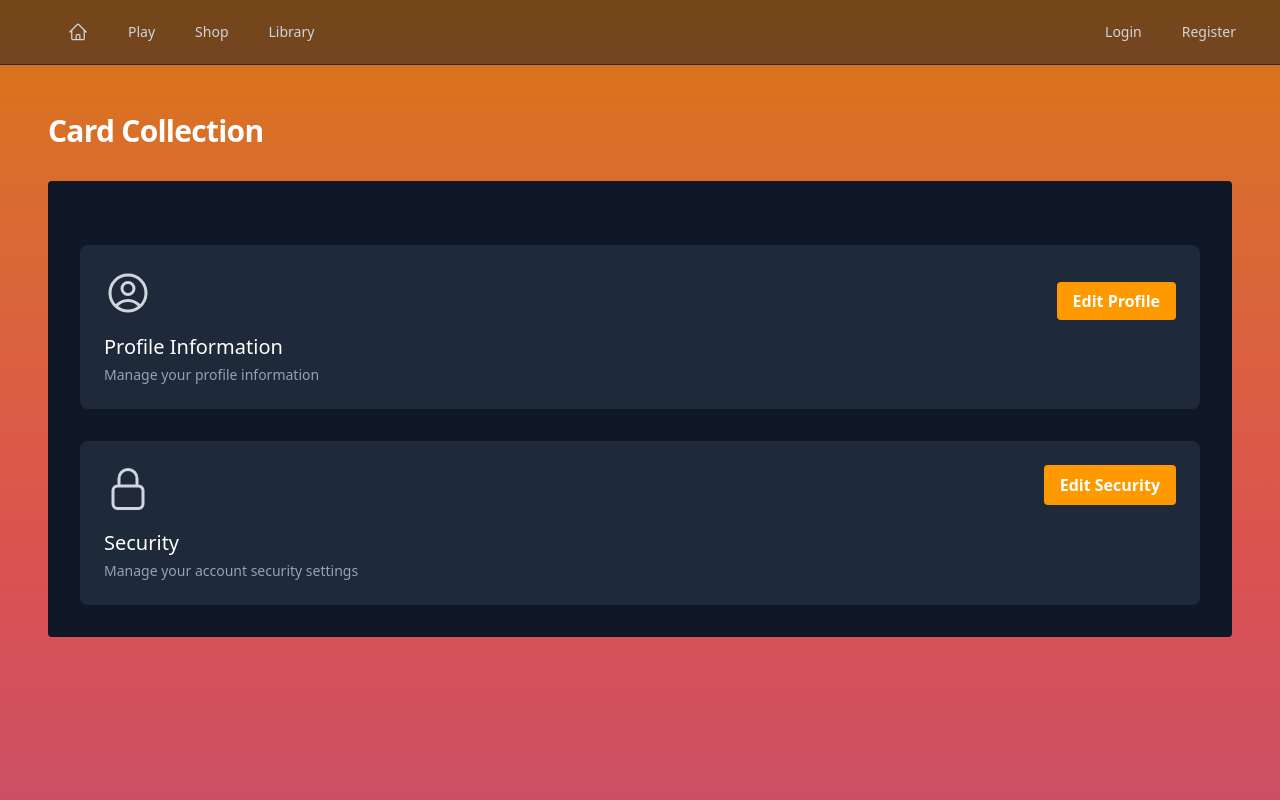
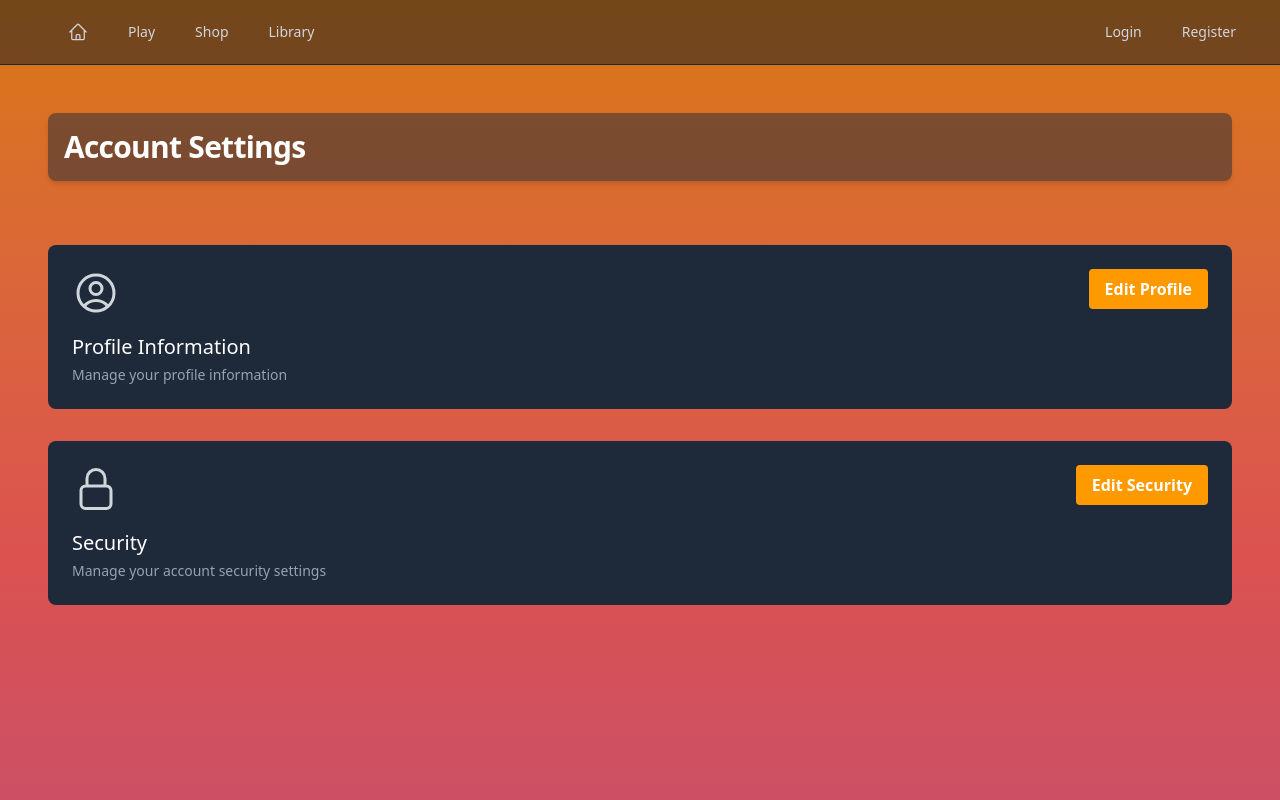
Before and after one commit to jasoncabot/ttelements.com, a React (Vite) app: page /settings in a window 1280 px wide. Shown: the top 800 px of the page. Built offline with nearby package versions, Linux system fonts and the light colour scheme.

Commit message:
updated some styles

```diff
--- a/src/components/AccountSettings.tsx
+++ b/src/components/AccountSettings.tsx
@@ -2,18 +2,20 @@ import { LockClosedIcon, UserCircleIcon } from "@heroicons/react/24/outline";
 import React from "react";
 import { Link } from "react-router";
 
-interface Props {}
-
-const AccountSettings: React.FC<Props> = () => {
+const AccountSettings: React.FC = () => {
   return (
-    <div className="flex min-h-screen w-full flex-col p-4 md:p-12">
-      <h1 className="text-3xl font-bold tracking-tight">Card Collection</h1>
-      <div className="mt-8 rounded bg-gray-900 p-8">
+    <div className="flex min-h-screen w-full flex-col p-4 text-gray-300 md:p-12">
+      <div className="mb-8 flex items-center justify-between rounded-lg bg-gray-800/50 p-4 shadow-md">
+        <h1 className="text-3xl font-bold tracking-tight text-white">
+          Account Settings
+        </h1>
+      </div>
+      <div className="flex flex-col transition-opacity duration-300">
         <div className="mt-5 md:mt-8">
           <div className="rounded-lg bg-gray-800 px-4 py-5 sm:p-6">
             <div className="sm:flex sm:items-start sm:justify-between">
               <div className="text-center sm:text-left">
-                <UserCircleIcon className="mx-auto h-12 w-12 text-gray-300 sm:mx-0 sm:mb-0 sm:mr-3" />
+                <UserCircleIcon className="mx-auto h-12 w-12 text-gray-300 sm:mx-0 sm:mr-3 sm:mb-0" />
                 <h3 className="mt-4 text-lg font-medium text-white sm:text-xl">
                   Profile Information
                 </h3>
@@ -21,10 +23,10 @@ const AccountSettings: React.FC<Props> = () => {
                   Manage your profile information
                 </p>
               </div>
-              <div className="mt-5">
+              <div className="mt-5 sm:mt-0 sm:ml-6 sm:flex sm:flex-shrink-0 sm:items-center">
                 <Link
                   to="/profile"
-                  className="rounded bg-amber-500 px-4 py-2 font-bold text-white hover:bg-amber-600 focus:outline-none focus:ring-2 focus:ring-amber-400 focus:ring-offset-2"
+                  className="rounded bg-amber-500 px-4 py-2 font-bold text-white hover:bg-amber-600 focus:ring-2 focus:ring-amber-400 focus:ring-offset-2 focus:outline-none"
                 >
                   Edit Profile
                 </Link>
@@ -37,7 +39,7 @@ const AccountSettings: React.FC<Props> = () => {
           <div className="rounded-lg bg-gray-800 px-4 py-5 sm:p-6">
             <div className="sm:flex sm:items-start sm:justify-between">
               <div className="text-center sm:text-left">
-                <LockClosedIcon className="mx-auto h-12 w-12 text-gray-300 sm:mx-0 sm:mb-0 sm:mr-3" />
+                <LockClosedIcon className="mx-auto h-12 w-12 text-gray-300 sm:mx-0 sm:mr-3 sm:mb-0" />
                 <h3 className="mt-4 text-lg font-medium text-white sm:text-xl">
                   Security
                 </h3>
@@ -45,10 +47,10 @@ const AccountSettings: React.FC<Props> = () => {
                   Manage your account security settings
                 </p>
               </div>
-              <div className="mt-5 sm:ml-6 sm:mt-0 sm:flex sm:flex-shrink-0 sm:items-center">
+              <div className="mt-5 sm:mt-0 sm:ml-6 sm:flex sm:flex-shrink-0 sm:items-center">
                 <Link
                   to="/settings/security"
-                  className="rounded bg-amber-500 px-4 py-2 font-bold text-white hover:bg-amber-600 focus:outline-none focus:ring-2 focus:ring-amber-400 focus:ring-offset-2"
+                  className="rounded bg-amber-500 px-4 py-2 font-bold text-white hover:bg-amber-600 focus:ring-2 focus:ring-amber-400 focus:ring-offset-2 focus:outline-none"
                 >
                   Edit Security
                 </Link>
--- a/src/components/GameOptions.tsx
+++ b/src/components/GameOptions.tsx
@@ -4,9 +4,14 @@ import {
   Label,
   Radio,
   RadioGroup,
-  Switch
+  Switch,
 } from "@headlessui/react";
-import { FaceFrownIcon } from "@heroicons/react/24/outline";
+import {
+  ArrowsRightLeftIcon,
+  DocumentIcon,
+  FaceFrownIcon,
+  UserIcon
+} from "@heroicons/react/24/outline";
 import { ChevronDoubleRightIcon } from "@heroicons/react/24/solid";
 import { SyntheticEvent, useEffect, useState } from "react";
 import { useNavigate } from "react-router";
@@ -366,9 +371,12 @@ const GameOptions = () => {
             <li
               key="opponent"
               title={opponents.find((o) => o.key === opponentType)?.description}
-              className="mt-4 mr-4 ml-0 flex cursor-pointer items-center justify-center rounded-full bg-slate-500 px-4 py-2 font-sans text-sm font-semibold text-white no-underline shadow-md"
+              className="mt-4 mr-4 ml-0 flex cursor-pointer items-center justify-center rounded-full bg-amber-600 px-4 py-2 font-sans text-sm font-semibold text-white no-underline shadow-md"
             >
-              {opponents.find((o) => o.key === opponentType)?.title}
+              <UserIcon className="h-5 w-5 text-white" />
+              <span>
+                {opponents.find((o) => o.key === opponentType)?.title}
+              </span>
             </li>
 
             {rules && rules.length > 0 ? (
@@ -378,19 +386,21 @@ const GameOptions = () => {
                   <li
                     key={rule.title}
                     title={rule.description.on}
-                    className="mt-4 mr-4 ml-0 flex cursor-pointer items-center justify-center rounded-full bg-slate-500 px-4 py-2 font-sans text-sm font-semibold text-white no-underline shadow-md"
+                    className="mt-4 mr-4 ml-0 flex cursor-pointer items-center justify-center rounded-full bg-sky-700 px-4 py-2 font-sans text-sm font-semibold text-white no-underline shadow-md"
                   >
-                    {rule.title}
+                    <DocumentIcon className="h-5 w-5 text-white" />
+                    <span className="ml-1">{rule.title}</span>
                   </li>
                 ))
             ) : (
               <li>None</li>
             )}
             <li
-              className="mt-4 flex cursor-pointer items-center justify-center rounded-full bg-slate-500 px-4 py-2 font-sans text-sm font-semibold text-white no-underline shadow-md"
+              className="mt-4 mr-4 ml-0 flex cursor-pointer items-center justify-center gap-2 rounded-full bg-emerald-700 px-4 py-2 font-sans text-sm font-semibold text-white no-underline shadow-md transition hover:bg-emerald-800"
               title={tradeRules[tradeRuleIdx].description}
             >
-              Trade: {tradeRules[tradeRuleIdx].title}
+              <ArrowsRightLeftIcon className="h-5 w-5 text-white" />
+              <span>{tradeRules[tradeRuleIdx].title}</span>
             </li>
           </ul>
           <button
--- a/src/components/Profile.tsx
+++ b/src/components/Profile.tsx
@@ -36,9 +36,13 @@ const Profile: React.FC<object> = () => {
   }, []);
 
   return (
-    <div className="flex min-h-screen w-full flex-col p-4 md:p-12">
-      <h1 className="text-3xl font-bold tracking-tight">Profile</h1>
-
+    <div className="flex min-h-screen w-full flex-col p-4 text-gray-300 md:p-12">
+      <div className="mb-8 flex items-center justify-between rounded-lg bg-gray-800/50 p-4 shadow-md">
+        <h1 className="text-3xl font-bold tracking-tight text-white">
+          Profile
+        </h1>
+      </div>
+      <div className="flex flex-col transition-opacity duration-300">
         <div className="mt-8 flex flex-col justify-between rounded-lg bg-gray-900 p-8 shadow-md">
           <div className="flex flex-col items-start">
             <div className="flex items-center">
@@ -46,13 +50,18 @@ const Profile: React.FC<object> = () => {
                 <UserCircleIcon className="h-12 w-12 text-white" />
               </div>
               <div className="ml-4">
-              <h2 className="text-lg leading-6 font-bold text-white">{name}</h2>
-              <p className="text-sm font-medium text-white">{points} points</p>
+                <h2 className="text-lg leading-6 font-bold text-white">
+                  {name}
+                </h2>
+                <p className="text-sm font-medium text-white">
+                  {points} points
+                </p>
               </div>
             </div>
 
             <p className="text-white-400 mt-4 flex-grow">
-            You can reset all the cards you own and get a brand new starter pack
+              You can reset all the cards you own and get a brand new starter
+              pack
             </p>
             <div className="mt-4">
               <Link
@@ -65,6 +74,7 @@ const Profile: React.FC<object> = () => {
           </div>
         </div>
       </div>
+    </div>
   );
 };
 
--- a/src/components/game/WaitingForOpponentView.tsx
+++ b/src/components/game/WaitingForOpponentView.tsx
@@ -36,7 +36,7 @@ const WaitingForOpponentView: React.FC<{
   };
 
   return (
-    <div className="flex min-h-screen flex-col items-center justify-start md:justify-center p-4">
+    <div className="flex min-h-screen flex-col items-center justify-start p-4 md:justify-center">
       <div className="w-full max-w-lg rounded-2xl border border-gray-700 bg-gray-900 bg-gradient-to-b from-gray-900 to-gray-800 p-8 shadow-xl">
         <div className="flex flex-col items-center">
           <UserGroupIcon
@@ -63,7 +63,7 @@ const WaitingForOpponentView: React.FC<{
             />
             <button
               type="button"
-              className="absolute top-1/2 right-2 -translate-y-1/2 rounded p-1 text-amber-500 hover:bg-amber-500/10 focus:ring-2 focus:ring-amber-400 focus:outline-none"
+              className="absolute top-1/2 right-2 -translate-y-1/2 cursor-pointer rounded p-1 text-amber-500 hover:bg-amber-500/10 focus:ring-2 focus:ring-amber-400 focus:outline-none"
               onClick={handleCopy}
               aria-label="Copy link"
             >
@@ -79,7 +79,7 @@ const WaitingForOpponentView: React.FC<{
           </div>
           <button
             type="button"
-            className="mt-2 flex w-full items-center justify-center gap-2 rounded-lg bg-amber-500 px-4 py-2 font-bold text-white shadow hover:bg-amber-600 focus:ring-2 focus:ring-amber-400 focus:outline-none"
+            className="mt-2 flex w-full cursor-pointer items-center justify-center gap-2 rounded-lg bg-amber-500 px-4 py-2 font-bold text-white shadow hover:bg-amber-600 focus:ring-2 focus:ring-amber-400 focus:outline-none"
             onClick={handleCopy}
           >
             <ClipboardIcon className="h-5 w-5" aria-hidden="true" />
```
Lines whose indentation alone changed are shown as unchanged.
